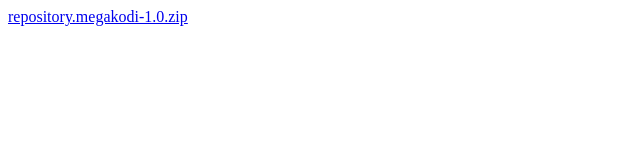
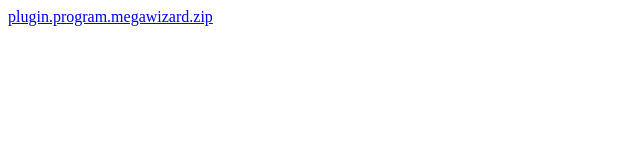
Before and after one commit to megakodibuild/wizardnew, a plain HTML site: page index.html in a window 1280 px wide. Shown: the full height of the page, 0-640 px from the left. Drawn offline with Linux system fonts and the light colour scheme.

Commit message:
Update index.html

```diff
--- a/index.html
+++ b/index.html
@@ -1,2 +1,2 @@
 <!DOCTYPE html>
-<a href="repository.megakodi-1.0.zip">repository.megakodi-1.0.zip</a>
+<a href="plugin.program.megawizard.zip">plugin.program.megawizard.zip</a>
```
